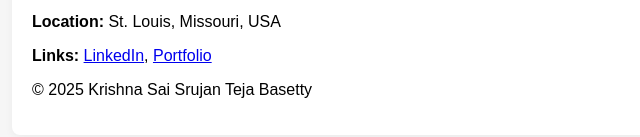
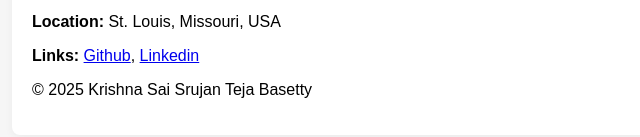
Before and after one commit to KrishnaBasetty/krishnabasetty.github.io, a plain HTML site: page index.html in a window 1280 px wide. Shown: the part 1438-1575 px from the top of the page, 28-668 px from the left. Drawn offline with Linux system fonts and the light colour scheme.

Commit message:
Update index.html

```diff
--- a/index.html
+++ b/index.html
@@ -105,7 +105,7 @@
       <p><strong>Phone:</strong> 636 352-6088</p>
       <p><strong>Email:</strong> basettysrujan1998@gmail.com</p>
       <p><strong>Location:</strong> St. Louis, Missouri, USA</p>
-      <p><strong>Links:</strong> <a href="#">LinkedIn</a>, <a href="#">Portfolio</a></p>
+      <p><strong>Links:</strong> <a href="https://github.com/KrishnaBasetty/krishnabasetty.github.io">Github</a>, <a href="#">Linkedin</a></p>
     </div>
     <footer>
       <p>&copy; 2025 Krishna Sai Srujan Teja Basetty</p>
```
